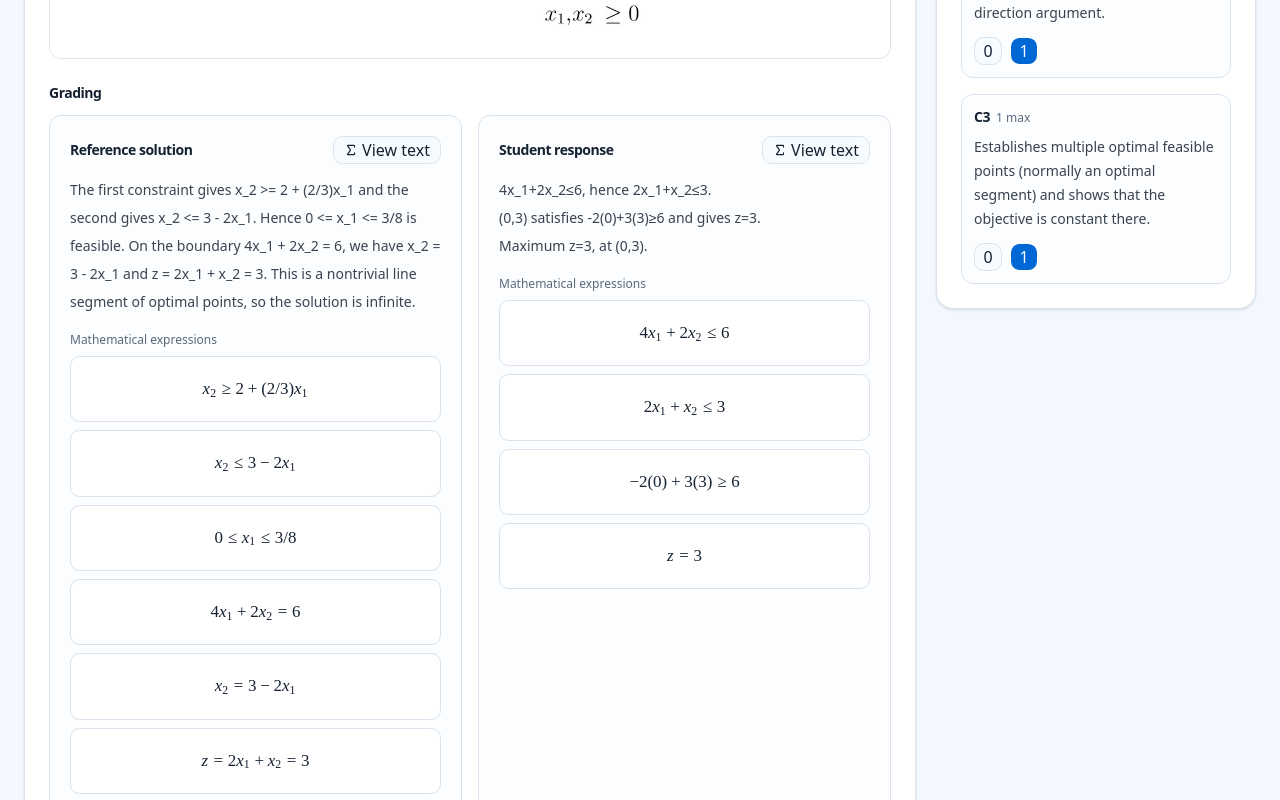
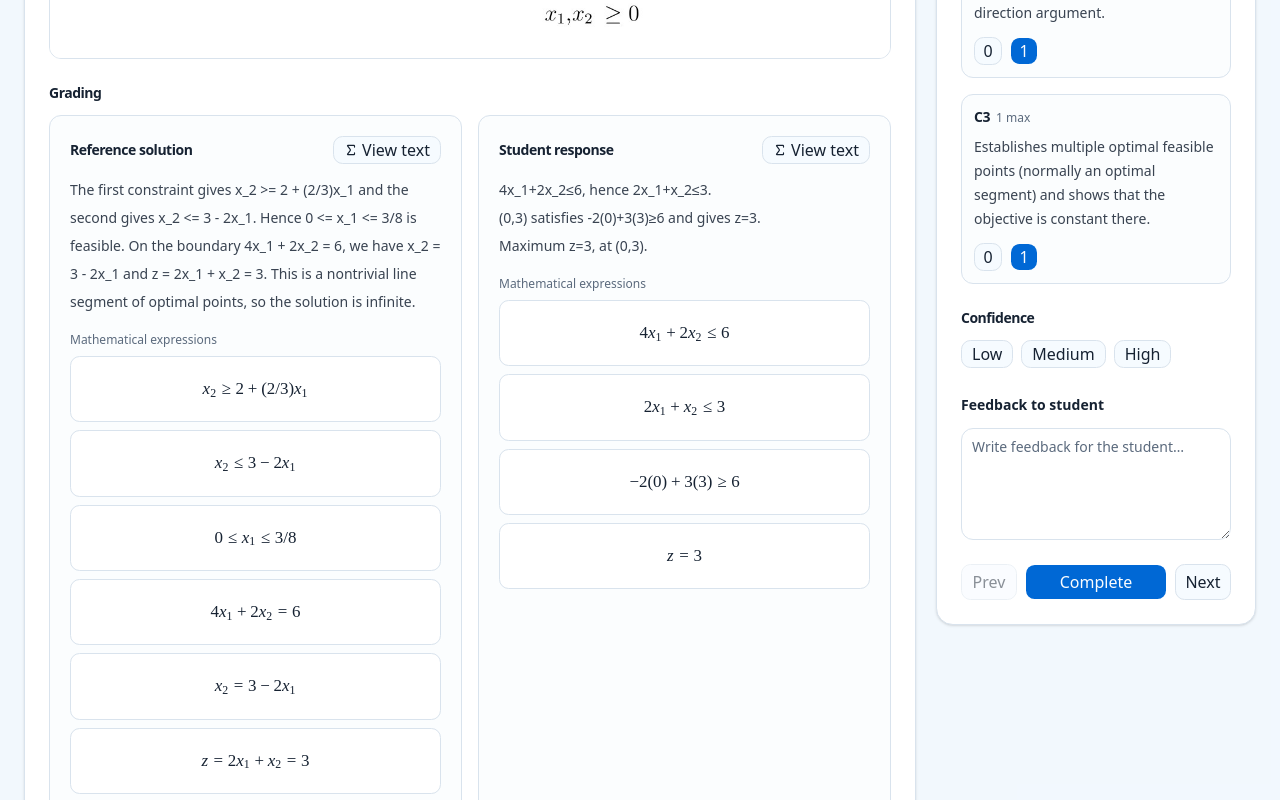
Before and after one commit to Personal-PrameKung/ai_grading_eval, a React (Vite) app: page / in a window 1280 px wide. Shown: the part 487-1287 px from the top of the page. Built offline with nearby package versions, Linux system fonts and the light colour scheme; a web font is replaced by a local one.

Commit message:
complete scoring box

```diff
--- a/src/App.tsx
+++ b/src/App.tsx
@@ -2,6 +2,7 @@ import { useEffect, useState } from 'react'
 import { EvidencePanel } from '@/features/review/components/EvidencePanel'
 import { ReviewTopBar } from '@/features/review/components/ReviewTopBar'
 import { ScoringPanel } from '@/features/review/components/ScoringPanel'
+import { useReviewKeyboard } from '@/features/review/hooks/useReviewKeyboard'
 import { useReviewSession } from '@/features/review/hooks/useReviewSession'
 import { loadExams, type Exam } from '@/features/review/lib/exam-loader'
 
@@ -9,7 +10,16 @@ function App() {
   const [exams, setExams] = useState<Exam[]>([])
   const [loading, setLoading] = useState(true)
   const [error, setError] = useState<string | null>(null)
-  const { reviews, selectedIndex, selectIndex, clampIndex, updateScore } = useReviewSession()
+  const {
+    reviews,
+    selectedIndex,
+    selectIndex,
+    clampIndex,
+    updateScore,
+    updateConfidence,
+    updateFeedback,
+    completeReview,
+  } = useReviewSession()
 
   useEffect(() => {
     let active = true
@@ -34,6 +44,7 @@ function App() {
   }, [clampIndex])
 
   const selectedExam = exams[selectedIndex]
+  useReviewKeyboard(selectedIndex, exams.length, selectIndex)
 
   return (
     <main className="min-h-screen bg-muted/40 px-4 py-5 sm:px-6 sm:py-8">
@@ -57,9 +68,17 @@ function App() {
         )}
         {selectedExam ? (
           <ScoringPanel
+            key={selectedExam.review_item_id}
             exam={selectedExam}
             review={reviews[selectedExam.review_item_id]}
             onScoreChange={(criterionId, score) => updateScore(selectedExam.review_item_id, criterionId, score)}
+            onConfidenceChange={(confidence) => updateConfidence(selectedExam.review_item_id, confidence)}
+            onFeedbackChange={(feedback) => updateFeedback(selectedExam.review_item_id, feedback)}
+            hasPrevious={selectedIndex > 0}
+            hasNext={selectedIndex < exams.length - 1}
+            onPrevious={() => selectIndex(selectedIndex - 1)}
+            onComplete={() => completeReview(selectedExam)}
+            onNext={() => selectIndex(selectedIndex + 1)}
           />
         ) : (
           <aside aria-hidden="true" className="hidden min-h-[35rem] rounded-xl border bg-card shadow-sm md:block" />
--- a/src/features/review/components/ScoringPanel.tsx
+++ b/src/features/review/components/ScoringPanel.tsx
@@ -1,17 +1,55 @@
+import { useState } from 'react'
 import { Button } from '@/components/ui/button'
+import { Textarea } from '@/components/ui/textarea'
 import type { Exam } from '@/features/review/lib/exam-loader'
-import { criterionScore, maximumScore, scoreTotal } from '@/features/review/lib/scoring'
-import type { ReviewEntry } from '@/features/review/types'
+import { canCompleteReview, criterionScore, maximumScore, scoreTotal } from '@/features/review/lib/scoring'
+import type { ReviewConfidence, ReviewEntry } from '@/features/review/types'
+
+const confidenceOptions = [
+  { value: '1', label: 'Low' },
+  { value: '2', label: 'Medium' },
+  { value: '3', label: 'High' },
+] as const
 
 type ScoringPanelProps = {
   exam: Exam
   review: ReviewEntry | undefined
   onScoreChange: (criterionId: string, score: number) => void
+  onConfidenceChange: (confidence: ReviewConfidence) => void
+  onFeedbackChange: (feedback: string) => void
+  hasPrevious: boolean
+  hasNext: boolean
+  onPrevious: () => void
+  onComplete: () => void
+  onNext: () => void
 }
 
-export function ScoringPanel({ exam, review, onScoreChange }: ScoringPanelProps) {
+export function ScoringPanel({
+  exam,
+  review,
+  onScoreChange,
+  onConfidenceChange,
+  onFeedbackChange,
+  hasPrevious,
+  hasNext,
+  onPrevious,
+  onComplete,
+  onNext,
+}: ScoringPanelProps) {
+  const [completionAttempted, setCompletionAttempted] = useState(false)
   const total = scoreTotal(exam.criteria, review)
   const maximum = maximumScore(exam.criteria)
+  const completed = review?.review_status === 'completed'
+  const canComplete = canCompleteReview(exam.criteria, review)
+
+  const handleComplete = () => {
+    if (!canComplete) {
+      setCompletionAttempted(true)
+      return
+    }
+
+    onComplete()
+  }
 
   return (
     <aside aria-labelledby="scoring-title" className="min-w-0 self-start rounded-xl border bg-card p-4 shadow-sm sm:p-6">
@@ -64,6 +102,84 @@ export function ScoringPanel({ exam, review, onScoreChange }: ScoringPanelProps)
           )
         })}
       </div>
+
+      <section aria-labelledby="confidence-title" className="mt-6">
+        <h3 id="confidence-title" className="text-sm font-semibold">Confidence</h3>
+        <div
+          role="group"
+          aria-label="Review confidence"
+          aria-invalid={completionAttempted && !canComplete}
+          className="mt-3 flex flex-wrap gap-2"
+        >
+          {confidenceOptions.map((option) => {
+            const selected = review?.review_confidence === option.value
+
+            return (
+              <Button
+                key={option.value}
+                type="button"
+                size="sm"
+                variant={selected ? 'default' : 'outline'}
+                aria-pressed={selected}
+                onClick={() => onConfidenceChange(option.value)}
+              >
+                {option.label}
+              </Button>
+            )
+          })}
+        </div>
+        {completionAttempted && !canComplete && (
+          <p role="alert" className="mt-2 text-xs text-destructive">
+            Choose a confidence level before completing this review.
+          </p>
+        )}
+      </section>
+
+      <div className="mt-6">
+        <label htmlFor="feedback-to-student" className="text-sm font-semibold">
+          Feedback to student
+        </label>
+        <Textarea
+          id="feedback-to-student"
+          value={review?.feedback_to_student || ''}
+          onChange={(event) => onFeedbackChange(event.target.value)}
+          placeholder="Write feedback for the student…"
+          className="mt-3 min-h-28 resize-y"
+        />
+      </div>
+
+      <footer className="mt-6 flex gap-2">
+        <Button
+          type="button"
+          variant="outline"
+          size="sm"
+          className="h-9 w-14 px-0"
+          disabled={!hasPrevious}
+          onClick={onPrevious}
+        >
+          Prev
+        </Button>
+        <Button
+          type="button"
+          variant="default"
+          size="sm"
+          className="h-9 min-w-0 flex-1 px-2"
+          disabled={completed}
+          onClick={handleComplete}
+        >
+          {completed ? 'Completed' : 'Complete'}
+        </Button>
+        <Button
+          type="button"
+          variant="outline"
+          size="sm"
+          className="h-9 w-14 px-0"
+          disabled={!hasNext}
+          onClick={onNext}
+        >
+          Next
+        </Button>
+      </footer>
     </aside>
   )
 }
--- /dev/null
+++ b/src/features/review/hooks/useReviewKeyboard.ts
@@ -0,0 +1,36 @@
+import { useEffect } from 'react'
+
+const interactiveSelector = 'input, textarea, select, [contenteditable], [role="combobox"], [role="listbox"], [role="dialog"]'
+
+export function useReviewKeyboard(
+  selectedIndex: number,
+  itemCount: number,
+  onSelectItem: (index: number) => void,
+) {
+  useEffect(() => {
+    const onKeyDown = (event: KeyboardEvent) => {
+      if (
+        event.defaultPrevented
+        || event.altKey
+        || event.ctrlKey
+        || event.metaKey
+        || event.shiftKey
+        || (event.key !== 'ArrowLeft' && event.key !== 'ArrowRight')
+      ) return
+
+      const target = event.target
+      if (target instanceof HTMLElement && target.closest(interactiveSelector)) return
+
+      const nextIndex = event.key === 'ArrowLeft'
+        ? Math.max(0, selectedIndex - 1)
+        : Math.min(itemCount - 1, selectedIndex + 1)
+
+      if (nextIndex === selectedIndex || nextIndex < 0) return
+      event.preventDefault()
+      onSelectItem(nextIndex)
+    }
+
+    window.addEventListener('keydown', onKeyDown)
+    return () => window.removeEventListener('keydown', onKeyDown)
+  }, [selectedIndex, itemCount, onSelectItem])
+}
--- a/src/features/review/hooks/useReviewSession.ts
+++ b/src/features/review/hooks/useReviewSession.ts
@@ -1,5 +1,12 @@
 import { useCallback, useEffect, useState } from 'react'
-import type { PersistedReviewSession, ReviewEntry, ReviewSession } from '@/features/review/types'
+import type { Exam } from '@/features/review/lib/exam-loader'
+import { canCompleteReview, criterionScore } from '@/features/review/lib/scoring'
+import type {
+  PersistedReviewSession,
+  ReviewConfidence,
+  ReviewEntry,
+  ReviewSession,
+} from '@/features/review/types'
 
 const storageKey = 'krugrade-vite-human-review-v1'
 
@@ -61,7 +68,7 @@ export function useReviewSession() {
     })
   }, [])
 
-  const updateScore = useCallback((reviewItemId: string, criterionId: string, score: number) => {
+  const updateField = useCallback((reviewItemId: string, field: string, value: string) => {
     setSession((current) => {
       const review = current.reviews[reviewItemId] || {}
       return {
@@ -70,8 +77,51 @@ export function useReviewSession() {
           ...current.reviews,
           [reviewItemId]: {
             ...review,
-            [`criterion_score_${criterionId}`]: String(score),
+            [field]: value,
             review_started_at: review.review_started_at || new Date().toISOString(),
+          },
+        },
+      }
+    })
+  }, [])
+
+  const updateScore = useCallback((reviewItemId: string, criterionId: string, score: number) => {
+    updateField(reviewItemId, `criterion_score_${criterionId}`, String(score))
+  }, [updateField])
+
+  const updateConfidence = useCallback((reviewItemId: string, confidence: ReviewConfidence) => {
+    updateField(reviewItemId, 'review_confidence', confidence)
+  }, [updateField])
+
+  const updateFeedback = useCallback((reviewItemId: string, feedback: string) => {
+    updateField(reviewItemId, 'feedback_to_student', feedback)
+  }, [updateField])
+
+  const completeReview = useCallback((exam: Exam) => {
+    setSession((current) => {
+      const review = current.reviews[exam.review_item_id] || {}
+      if (review.review_status === 'completed' || !canCompleteReview(exam.criteria, review)) {
+        return current
+      }
+
+      const now = new Date().toISOString()
+      const scores = Object.fromEntries(
+        exam.criteria.map((criterion) => [
+          `criterion_score_${criterion.id}`,
+          String(criterionScore(criterion, review)),
+        ]),
+      )
+
+      return {
+        ...current,
+        reviews: {
+          ...current.reviews,
+          [exam.review_item_id]: {
+            ...review,
+            ...scores,
+            review_started_at: review.review_started_at || now,
+            review_status: 'completed',
+            reviewed_at: now,
           },
         },
       }
@@ -84,5 +134,8 @@ export function useReviewSession() {
     selectIndex,
     clampIndex,
     updateScore,
+    updateConfidence,
+    updateFeedback,
+    completeReview,
   }
 }
--- a/src/features/review/lib/scoring.ts
+++ b/src/features/review/lib/scoring.ts
@@ -18,3 +18,14 @@ export function scoreTotal(criteria: Criterion[], review: ReviewEntry | undefine
 export function maximumScore(criteria: Criterion[]): number {
   return criteria.reduce((total, criterion) => total + criterion.max, 0)
 }
+
+export function canCompleteReview(criteria: Criterion[], review: ReviewEntry | undefined): boolean {
+  const confidence = review?.review_confidence
+  const confidenceSelected = confidence === '1' || confidence === '2' || confidence === '3'
+  const criteriaScored = criteria.every((criterion) => {
+    const score = criterionScore(criterion, review)
+    return Number.isInteger(score) && score >= 0 && score <= criterion.max
+  })
+
+  return criteriaScored && confidenceSelected
+}
--- a/src/features/review/types.ts
+++ b/src/features/review/types.ts
@@ -1,4 +1,6 @@
 export type ReviewEntry = Record<string, string>
+
+export type ReviewConfidence = '1' | '2' | '3'
 
 export type PersistedReviewSession = {
   __index?: number
```
